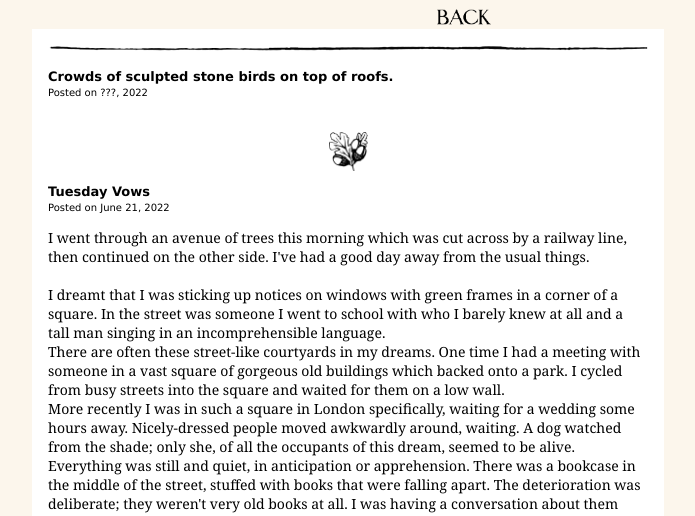
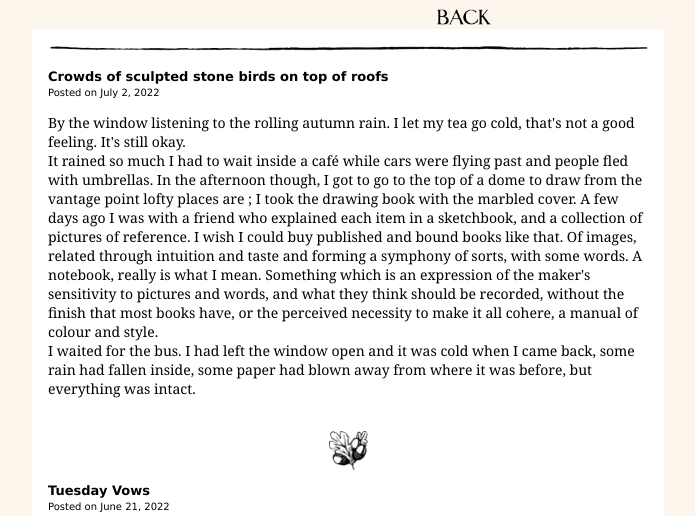
Before and after one commit to sebastianhale/sh, a plain HTML site: page confabulations.html in a window 1280 px wide. Shown: the part 224-740 px from the top of the page, without its empty margins (176-871 px from the left). Drawn offline with Linux system fonts and the light colour scheme.

Commit message:
Update confabulations.html

```diff
--- a/confabulations.html
+++ b/confabulations.html
@@ -48,14 +48,34 @@
 
         <center><img src="img/flr3.png" width="600px"></center>
 
-    <h1><b>Crowds of sculpted stone birds on top of roofs.</b><br>
-        <font size="-2">Posted on ???, 2022</font></h1>
+
+
+
+
+
+    <h1><b>Crowds of sculpted stone birds on top of roofs</b><br>
+        <font size="-2">Posted on July 2, 2022</font></h1>
         <p>
-
+        By the window listening to the rolling autumn rain. I let my tea go cold, that's not a good
+        feeling. It's still okay. <br>
+        It rained so much I had to wait inside a café while cars were flying past and people fled
+        with umbrellas. In the afternoon though, I got to go to the top of a dome to draw from the
+        vantage point lofty places are ; I took the drawing book with the marbled cover. A few days
+        ago I was with a friend who explained each item in a sketchbook, and a collection of
+        pictures of reference. I wish I could buy published and bound books like that. Of images,
+        related through intuition and taste and forming a symphony of sorts, with some words. A
+        notebook, really is what I mean. Something which is an expression of the maker's sensitivity to pictures and words,
+        and what they think should be recorded, without the finish that most books have, or the
+        perceived necessity to make it all cohere, a manual of colour and style.  <br>
+        I waited for the bus. I had left the window open and it was cold when I came back, some rain had
+        fallen inside, some paper had blown away from where it was before, but everything was intact.
         </p>
         <br>
 
     <center><img src="img/flr4.png" width="40"></center>
+
+
+
 
         <h1><b>Tuesday Vows</b><br>
         <font size="-2">Posted on June 21, 2022</font></h1>
```
